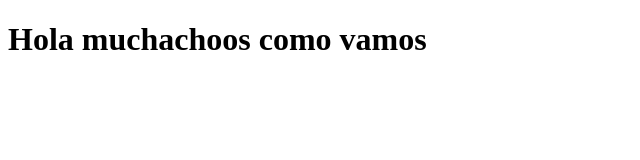
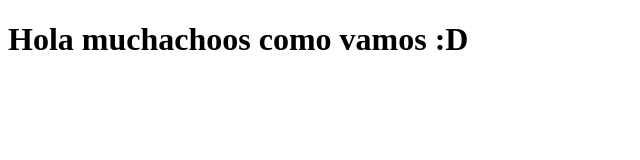
Before and after one commit to pedromonvel94/RollerApp, a plain HTML site: page index.html in a window 1280 px wide. Shown: the full height of the page, 0-640 px from the left. Drawn offline with Linux system fonts and the light colour scheme.

Commit message:
probando :D

```diff
--- a/index.html
+++ b/index.html
@@ -6,6 +6,6 @@
     <title>Document</title>
 </head>
 <body>
-    <h1>Hola muchachoos como vamos</h1>
+    <h1>Hola muchachoos como vamos :D</h1>
 </body>
 </html>
```
